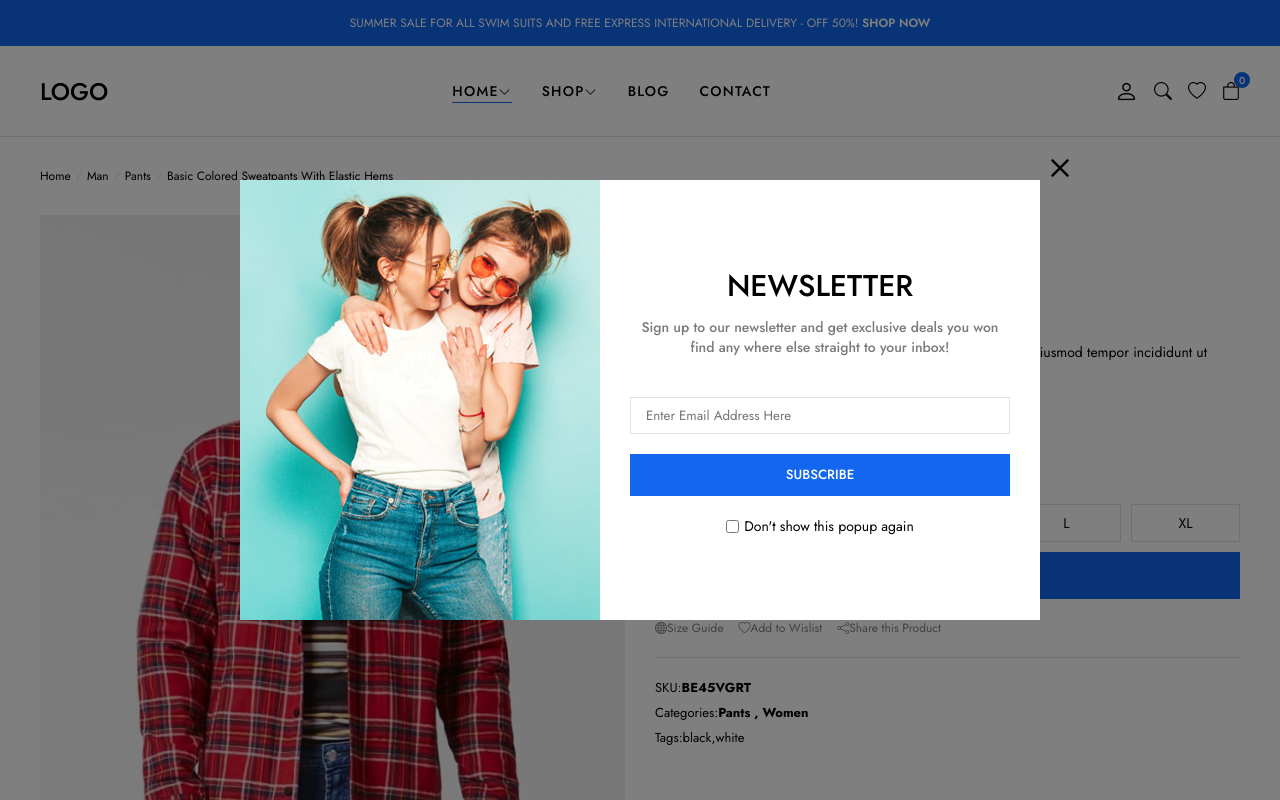
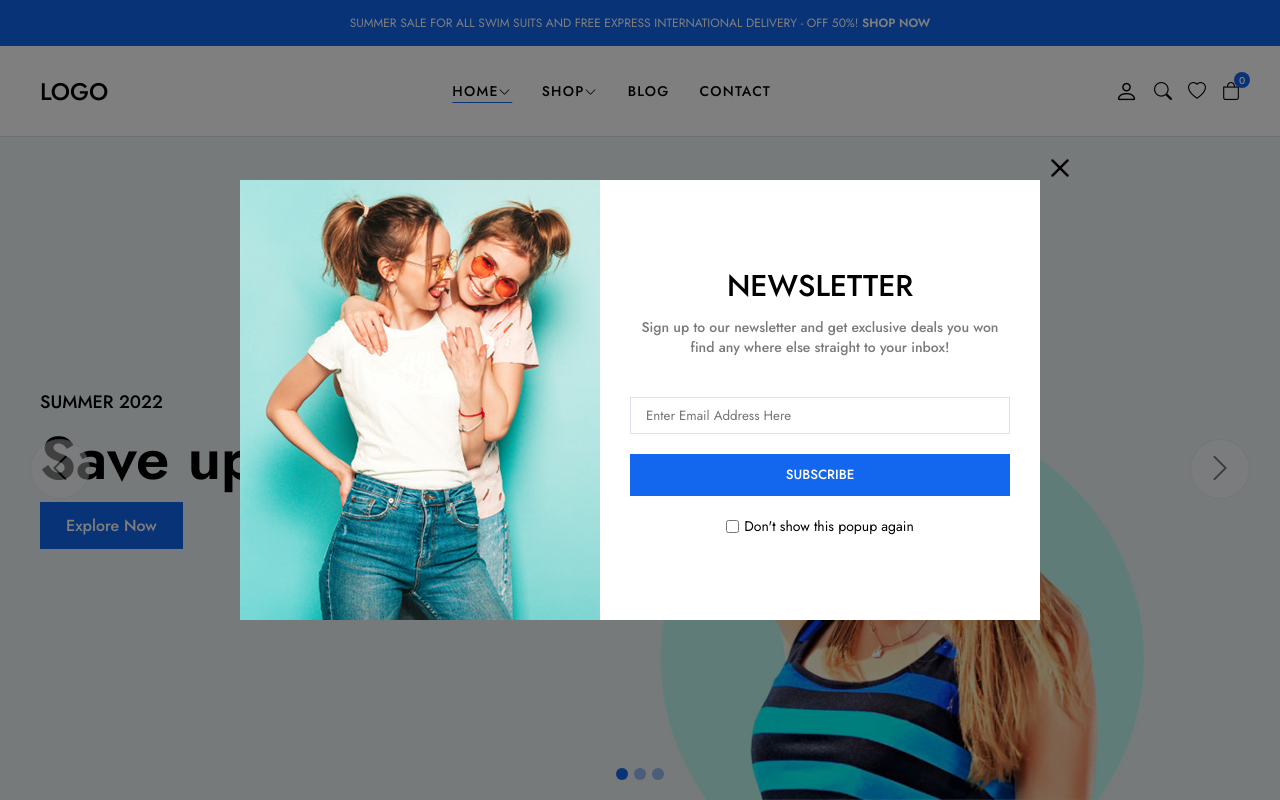
Before and after one commit to sadikahmetaydin/full-stack-e-commerce, a React (Vite) app in the folder frontend/: page / in a window 1280 px wide. Shown: the top 800 px of the page. Built offline with nearby package versions, Linux system fonts and the light colour scheme.

Commit message:
homePage slider functionality

```diff
--- a/frontend/src/App.jsx
+++ b/frontend/src/App.jsx
@@ -12,14 +12,14 @@
 const App = () => {
   return (
     <>
-      {/* <HomePage /> */}
+      <HomePage />
       {/* <ShopPage /> */}
       {/* <ContactPage /> */}
       {/* <AuthPage /> */}
       {/* <CartPage /> */}
       {/* <BlogPage /> */}
       {/* <BlogDetailsPage /> */}
-      <ProductDetailsPage />
+      {/* <ProductDetailsPage /> */}
     </>
   );
 };
--- a/frontend/src/components/Slider/SliderItem.jsx
+++ b/frontend/src/components/Slider/SliderItem.jsx
@@ -1,8 +1,10 @@
-const SliderItem = () => {
+import PropTypes from "prop-types";
+
+const SliderItem = ({ imageSrc }) => {
   return (
     <div className="slider-item fade">
       <div className="slider-image">
-        <img src="img/slider/slider1.jpg" className="img-fluid" alt="" />
+        <img src={imageSrc} className="img-fluid" alt="" />
       </div>
       <div className="container">
         <p className="slider-title">SUMMER 2022</p>
@@ -12,4 +14,9 @@
     </div>
   )
 }
-export default SliderItem
+
+export default SliderItem;
+
+SliderItem.propTypes = {
+  imageSrc: PropTypes.string,
+};
--- a/frontend/src/components/Slider/Sliders.jsx
+++ b/frontend/src/components/Slider/Sliders.jsx
@@ -1,30 +1,46 @@
+import { useState } from "react";
 import SliderItem from "./SliderItem";
 import "./Sliders.css";
 
 const Slider = () => {
+
+  const [currentSlide, setCurrentSlide ] = useState(0);
+
+  const nextSlide = () => {
+    setCurrentSlide((prevSlide) => (prevSlide + 1 ) % 3);
+  };
+
+  const prevSlide = () => {
+    setCurrentSlide((prevSlide) => (prevSlide - 1 + 3 ) % 3);
+  };
+
   return (
     <section className="slider">
     <div className="slider-elements">
 
-      <SliderItem />
+      {currentSlide === 0 && <SliderItem imageSrc="img/slider/slider1.jpg" />}
+
+      {currentSlide === 1 && <SliderItem imageSrc="img/slider/slider2.jpg" />}
+
+      {currentSlide === 2 && <SliderItem imageSrc="img/slider/slider3.jpg" />}
 
       <div className="slider-buttons">
-        <button>
+        <button onClick={prevSlide}>
           <i className="bi bi-chevron-left"></i>
         </button>
-        <button>
+        <button onClick={nextSlide}>
           <i className="bi bi-chevron-right"></i>
         </button>
       </div>
 
       <div className="slider-dots">
-        <button className="slider-dot active">
+        <button onClick={() => setCurrentSlide(0)} className={`slider-dot ${currentSlide === 0 ? "active" : ""}`}>
           <span></span>
         </button>
-        <button className="slider-dot">
+        <button onClick={() => setCurrentSlide(1)} className={`slider-dot ${currentSlide === 1 ? "active" : ""}`}>
           <span></span>
         </button>
-        <button className="slider-dot">
+        <button onClick={() => setCurrentSlide(2)} className={`slider-dot ${currentSlide === 2 ? "active" : ""}`}>
           <span></span>
         </button>
       </div>
```
